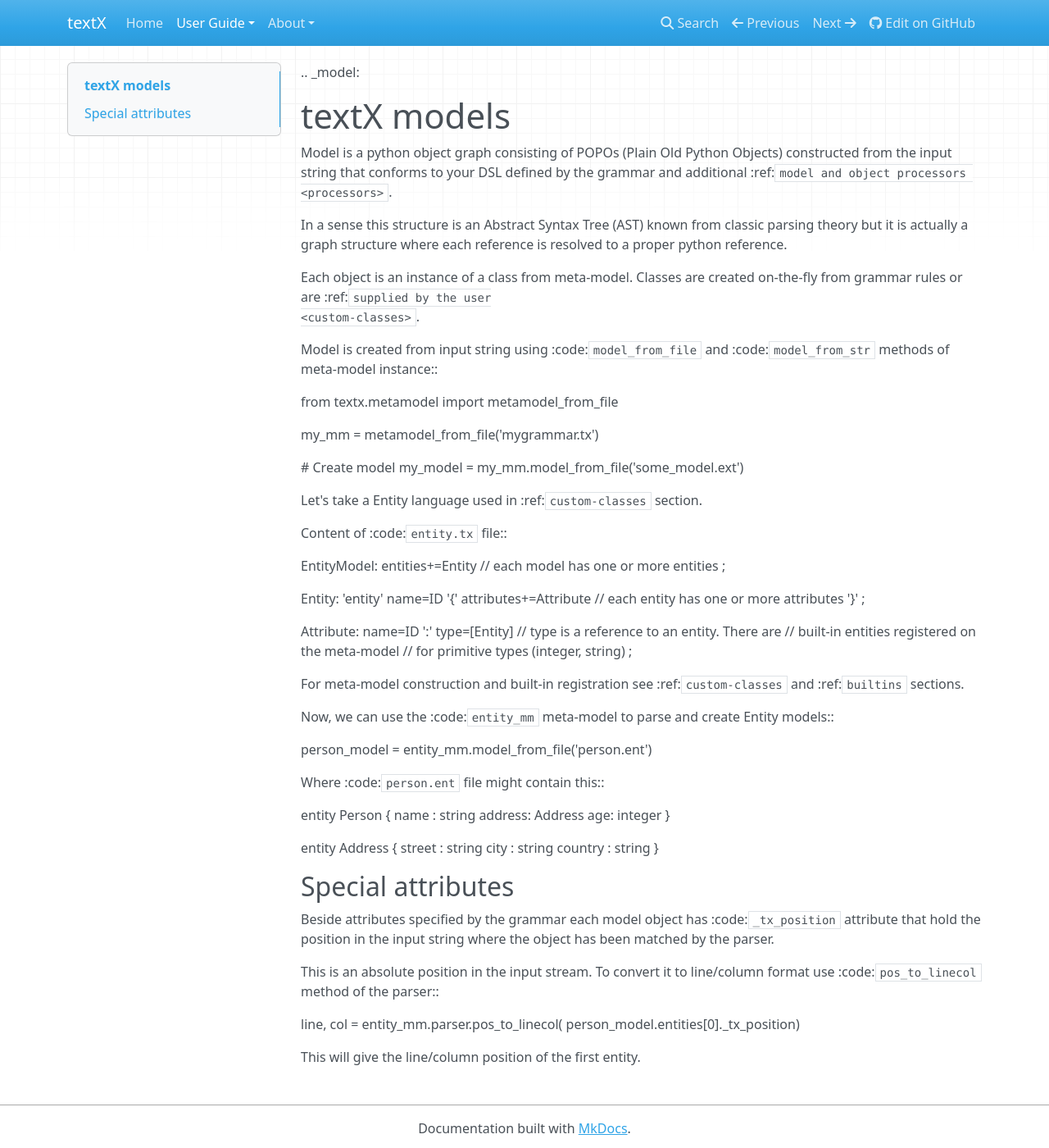
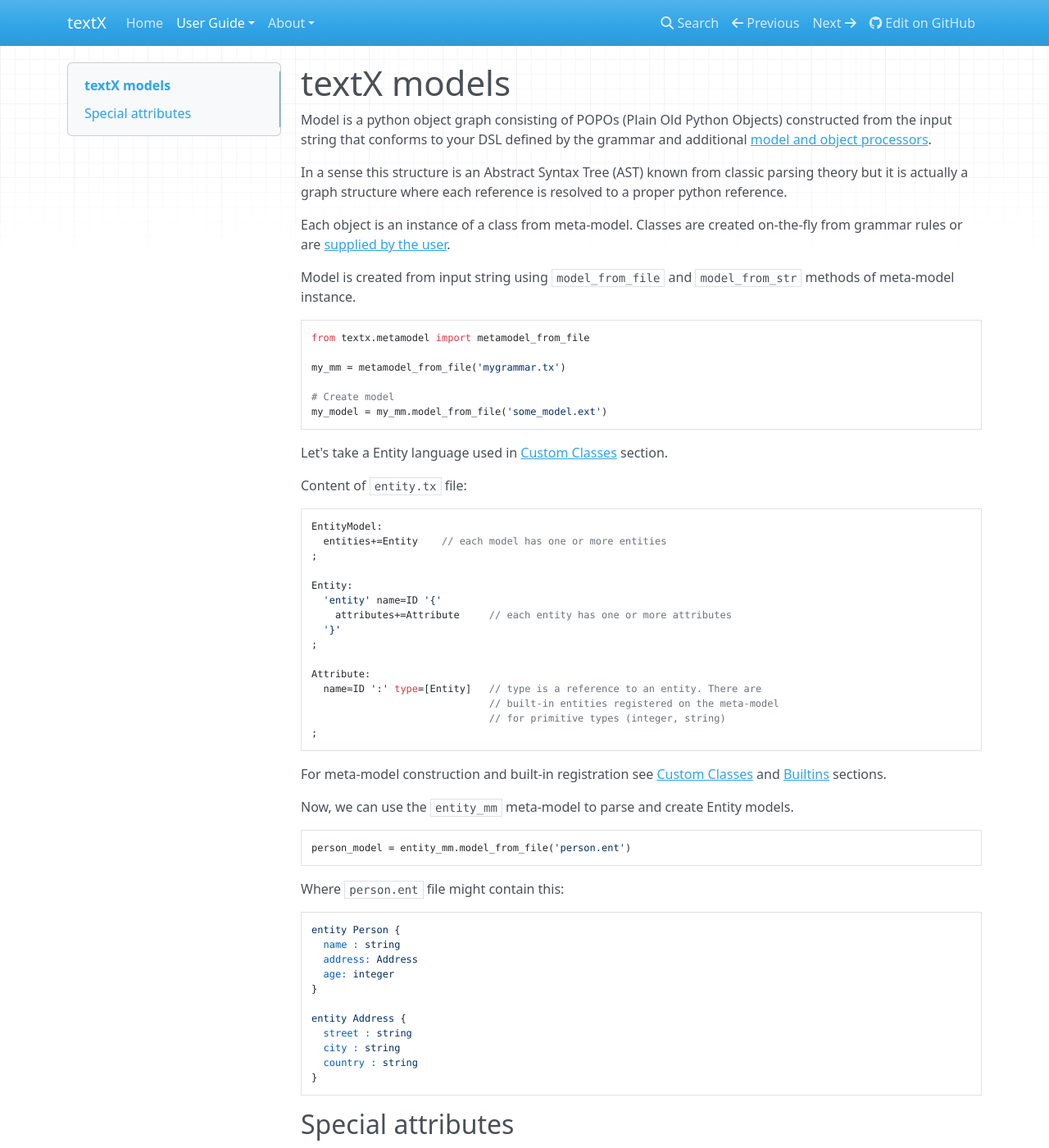
Before and after one commit to textX/textX, an MkDocs documentation site: the page built from docs/model.md, in a window 1280 px wide and 1400 px high. Shown: the whole window at 82% size. Built offline with MkDocs 1.6.1, drawn with Linux system fonts in a browser that asks for light colours; nearby versions of some CDN libraries; old or Windows-style settings are respelled for this version of MkDocs; some of the changed text lies outside the part shown.

````diff
--- a/docs/model.md
+++ b/docs/model.md
@@ -1,86 +1,87 @@
-.. _model:
-
-textX models
-============
+# textX models
 
 Model is a python object graph consisting of POPOs (Plain Old Python Objects)
 constructed from the input string that conforms to your DSL defined by the
-grammar and additional :ref:`model and object processors <processors>`.
+grammar and additional [model and object processors](metamodel.md#processors).
 
 In a sense this structure is an Abstract Syntax Tree (AST) known from classic
 parsing theory but it is actually a graph structure where each reference is
 resolved to a proper python reference.
 
 Each object is an instance of a class from meta-model. Classes are created
-on-the-fly from grammar rules or are :ref:`supplied by the user
-<custom-classes>`.
+on-the-fly from grammar rules or are [supplied by the
+user](metamodel.md#custom-classes).
 
-Model is created from input string using :code:`model_from_file` and
-:code:`model_from_str` methods of meta-model instance::
+Model is created from input string using `model_from_file` and `model_from_str`
+methods of meta-model instance.
 
-  from textx.metamodel import metamodel_from_file
+    from textx.metamodel import metamodel_from_file
 
-  my_mm = metamodel_from_file('mygrammar.tx')
+    my_mm = metamodel_from_file('mygrammar.tx')
 
-  # Create model
-  my_model = my_mm.model_from_file('some_model.ext')
+    # Create model
+    my_model = my_mm.model_from_file('some_model.ext')
 
 
-Let's take a Entity language used in :ref:`custom-classes` section.
+Let's take a Entity language used in [Custom
+Classes](metamodel.md#custom-classes) section.
 
-Content of :code:`entity.tx` file::
+Content of `entity.tx` file:
 
-  EntityModel:
-    entities+=Entity    // each model has one or more entities
-  ;
+    EntityModel:
+      entities+=Entity    // each model has one or more entities
+    ;
 
-  Entity:
-    'entity' name=ID '{'
-      attributes+=Attribute     // each entity has one or more attributes
-    '}'
-  ;
+    Entity:
+      'entity' name=ID '{'
+        attributes+=Attribute     // each entity has one or more attributes
+      '}'
+    ;
 
-  Attribute:
-    name=ID ':' type=[Entity]   // type is a reference to an entity. There are
-                                // built-in entities registered on the meta-model
-                                // for primitive types (integer, string)
-  ;
+    Attribute:
+      name=ID ':' type=[Entity]   // type is a reference to an entity. There are
+                                  // built-in entities registered on the meta-model
+                                  // for primitive types (integer, string)
+    ;
 
 
-For meta-model construction and built-in registration see :ref:`custom-classes`
-and :ref:`builtins` sections.
+For meta-model construction and built-in registration see [Custom
+Classes](metamodel.md#custom-classes) and
+[Builtins](metamodel.md#built-in-objects) sections.
 
-Now, we can use the :code:`entity_mm` meta-model to parse and create Entity
-models::
+Now, we can use the `entity_mm` meta-model to parse and create Entity models.
 
-  person_model = entity_mm.model_from_file('person.ent')
+```python
+person_model = entity_mm.model_from_file('person.ent')
+```
 
-Where :code:`person.ent` file might contain this::
+Where `person.ent` file might contain this:
 
-  entity Person {
-    name : string
-    address: Address
-    age: integer
-  }
+    entity Person {
+      name : string
+      address: Address
+      age: integer
+    }
 
-  entity Address {
-    street : string
-    city : string
-    country : string
-  }
+    entity Address {
+      street : string
+      city : string
+      country : string
+    }
 
 
-Special attributes
-------------------
+## Special attributes
 
 Beside attributes specified by the grammar each model object has
-:code:`_tx_position` attribute that hold the position in the input string where
+`_tx_position` attribute that hold the position in the input string where
 the object has been matched by the parser.
 
 This is an absolute position in the input stream. To convert it to line/column
-format use :code:`pos_to_linecol` method of the parser::
+format use `pos_to_linecol` method of the parser.
 
-  line, col = entity_mm.parser.pos_to_linecol(
-      person_model.entities[0]._tx_position)
+```python
+line, col = entity_mm.parser.pos_to_linecol(
+    person_model.entities[0]._tx_position)
+```
 
 This will give the line/column position of the first entity.
````
Also changed, not shown: docs/debugging.md (+13 -16 lines), docs/error_handling.md (+6 -10 lines), docs/metamodel.md (+146 -157 lines), docs/visualization.md (+33 -42 lines).
